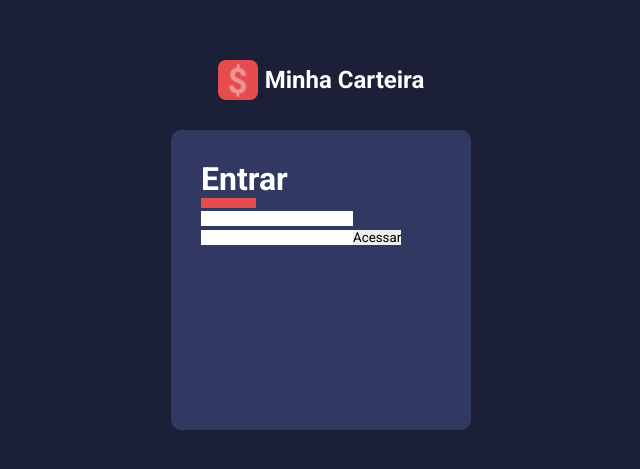
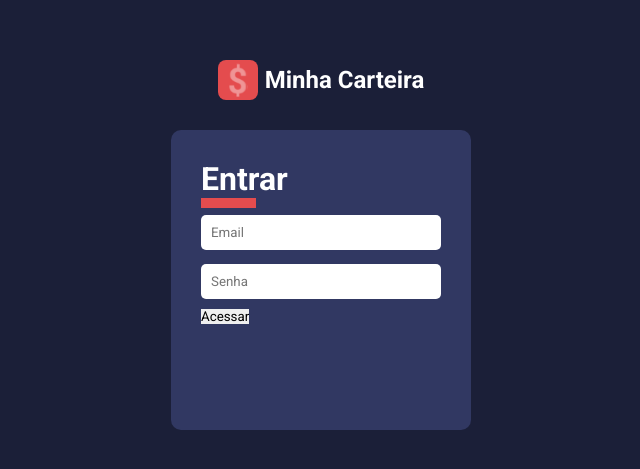
Before and after one commit to nathaliareboucas/minha-carteira, a React (Create React App) app: page / in a window 1280 px wide. Shown: the part 155-624 px from the top of the page, without its empty margins (319-959 px from the left). Built offline with nearby package versions, Linux system fonts and the light colour scheme.

Commit message:
criando o componente de input

```diff
--- /dev/null
+++ b/src/components/Input/index.tsx
@@ -0,0 +1,11 @@
+import React, {InputHTMLAttributes} from 'react';
+
+import {Container} from './styles';
+
+type IInputProps = InputHTMLAttributes<HTMLInputElement>;
+
+const Input: React.FC<IInputProps> = ({ ...rest }) => (
+  <Container {...rest} />
+);
+
+export default Input;
--- /dev/null
+++ b/src/components/Input/styles.ts
@@ -0,0 +1,8 @@
+import styled from 'styled-components';
+
+export const Container = styled.input`
+  width: 100%;
+  margin: 7px 0;
+  padding: 10px;
+  border-radius: 5px;
+`;
--- a/src/pages/Signin/index.tsx
+++ b/src/pages/Signin/index.tsx
@@ -1,6 +1,7 @@
 import React from 'react';
 
 import {Container, Logo, Form, FormTitle} from './styles';
+import Input from '../../components/Input';
 import logoImg from '../../assets/logo.svg';
 
 const Signin: React.FC = () => {
@@ -11,11 +12,11 @@
         <h2>Minha Carteira</h2>
       </Logo>
 
-      <Form>
+      <Form onSubmit={() => {}}>
         <FormTitle>Entrar</FormTitle>
 
-        <input type="text"></input>
-        <input type="text"></input>
+        <Input required type="email" placeholder="Email"/>
+        <Input required type="password" placeholder="Senha"/>
 
         <button type="submit">Acessar</button>
       </Form>
```
Also changed, not shown: 1 other file (tests, documents, lock files or other folders).
